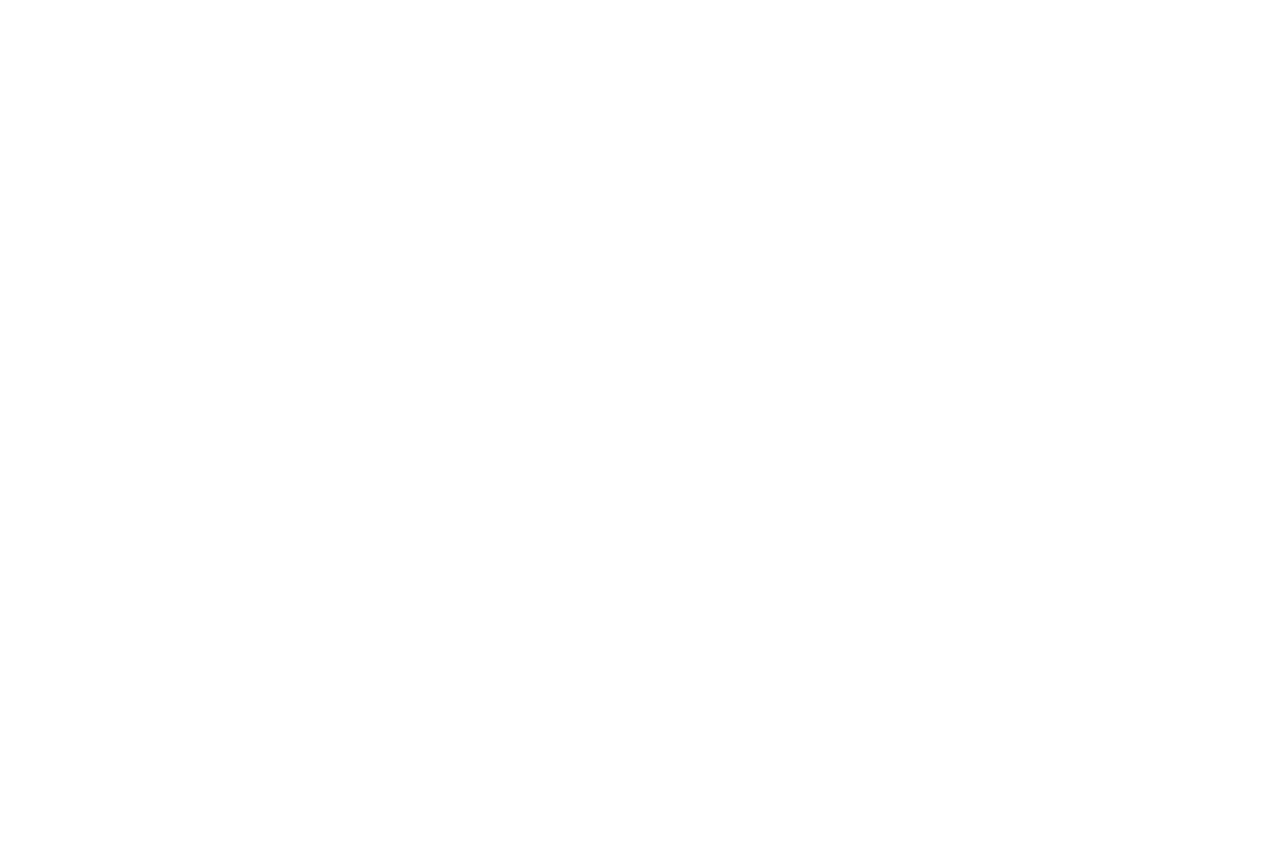
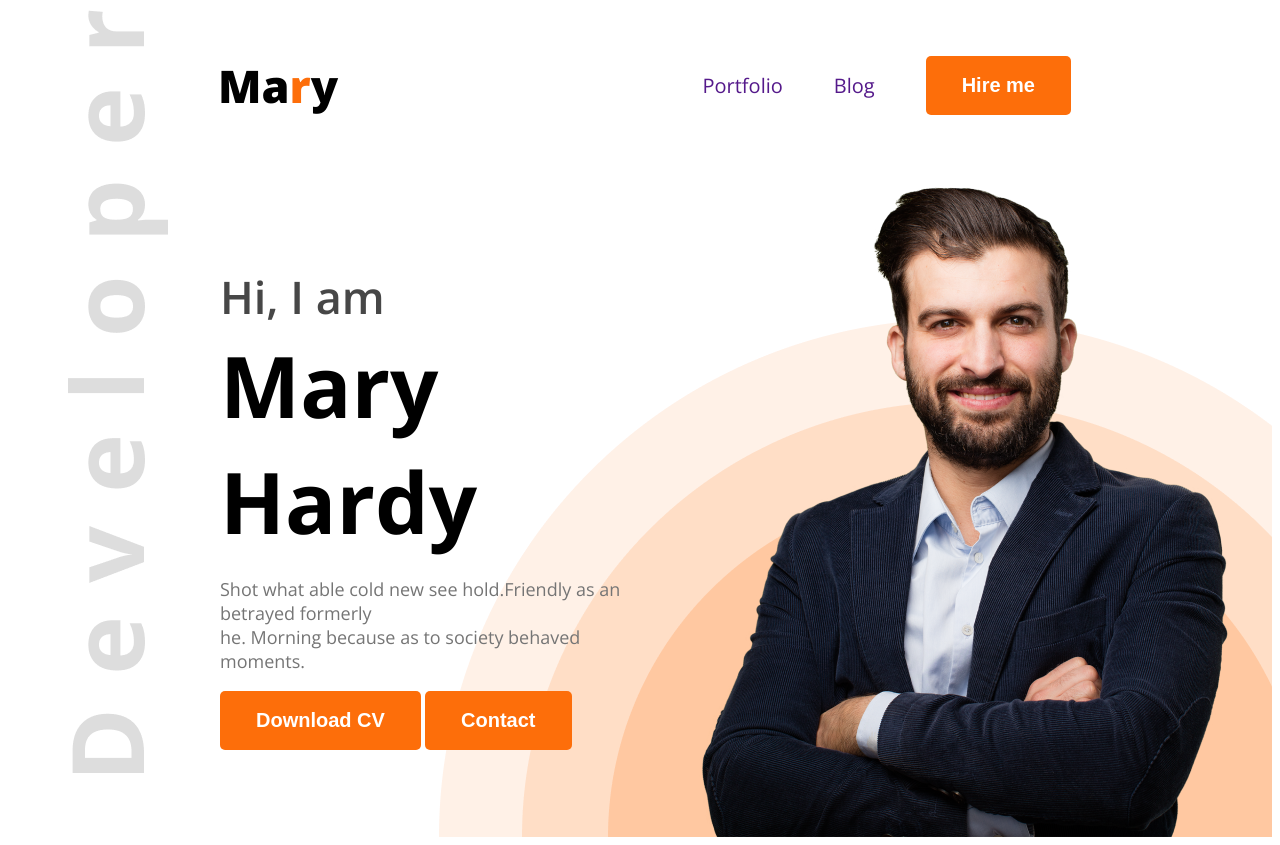
Before and after one commit to TSCTamim/web-developer-portfolio, a plain HTML site: page index.html in a window 1280 px wide. Before the commit the page ends 800 px from the top, so only its background shows below. Drawn offline with nearby package versions, Linux system fonts and the light colour scheme.

Commit message:
added banner & navigation bar

```diff
--- a/index.html
+++ b/index.html
@@ -1,12 +1,37 @@
 <!DOCTYPE html>
 <html lang="en">
+
 <head>
     <meta charset="UTF-8">
     <meta name="viewport" content="width=device-width, initial-scale=1.0">
     <title>Web developer Portfolio</title>
+    <link rel="preconnect" href="https://fonts.googleapis.com">
+    <link rel="preconnect" href="https://fonts.gstatic.com" crossorigin>
+    <link href="https://fonts.googleapis.com/css2?family=Open+Sans:ital,wght@0,300..800;1,300..800&display=swap"
+        rel="stylesheet">
+    <link rel="stylesheet" href="styles/portfolio.css">
 </head>
-<body>
-    <header>
+
+<body class="open-sans-normal">
+    <header class="header">
+        <nav>
+            <h3 class="nav-title">Ma<span class="text-primary">r</span>y</h3>
+            <ul>
+                <li><a href="">Portfolio</a></li>
+                <li><a href="">Blog</a></li>
+                <li><a href=""></a><button class="btn-primary">Hire me</button></li>
+            </ul>
+        </nav>
+        <div class="banner">
+            <div class="content">
+                <h6 class="banner-greetings dark-2">Hi, I  am</h6>
+                <h1 class="banner-title">Mary Hardy</h1>
+                <p class="banner-text dark-3">Shot what able cold new see hold.Friendly as an betrayed formerly <br> he. Morning because as to society behaved moments.</p>
+                <button class="btn-primary">Download CV</button>
+                <button class="btn-primary">Contact</button>
+            </div>
+            <img class="banner-profile-pic" src="images/hardy.png" alt="">
+        </div>
 
     </header>
     <main>
@@ -16,4 +41,5 @@
 
     </footer>
 </body>
+
 </html>
--- /dev/null
+++ b/styles/portfolio.css
@@ -0,0 +1,100 @@
+
+.open-sans-normal {
+  font-family: "Open Sans", sans-serif;
+  font-optical-sizing: auto;
+  font-style: normal;
+  font-variation-settings:
+  "wdth" 100;
+}
+
+/* shared styles */
+
+.text-primary{
+    color: #FD6E0A;
+}
+
+.dark-2{
+    color: #474747;
+}
+
+.dark-3{
+    color: #757575;
+}
+
+.btn-primary{
+    background-color: #FD6E0A;
+    font-size: 20px;
+    font-weight: bold;
+    color: white;
+    padding: 18px 36px;
+    border: none;
+    border-radius: 5px;
+}
+
+.header{
+    background-image: url(../images/developer.png), url(../images/header_bg.png);
+    background-repeat: no-repeat;
+    background-position: top left,bottom right;
+    margin-left: 60px;
+    margin-top: 10px;
+}
+
+/* nav styles */
+
+nav{
+    display: flex;
+    align-items: center;
+    justify-content: space-between;
+    margin: 0px 150px;
+}
+
+.nav-title{
+    font-size: 45px;
+    font-weight: 800;
+}
+
+nav ul{
+    display: flex;
+    align-items: center;
+}
+
+nav ul li{
+    list-style: none;
+    margin-right: 51px;
+}
+
+nav li a{
+    text-decoration: none;
+    font-size: 20px;
+}
+
+/* banner styles */
+
+.banner{
+    display: flex;
+    justify-content: space-between;
+    margin: 0 35px 0 152px;
+}
+
+.banner-content{
+    max-width: 585px;
+
+}
+.banner-profile-pic{
+    width: 584px;
+}
+.banner-greetings{
+    font-weight:600;
+    font-size: 45px;
+    margin-bottom: 0;
+}
+.banner-title{
+    font-weight: bold;
+    font-size: 85px;
+    margin-top: 0;
+    margin-bottom: 0;
+}
+.banner-text{
+    font-size: 18px;
+
+}
```
